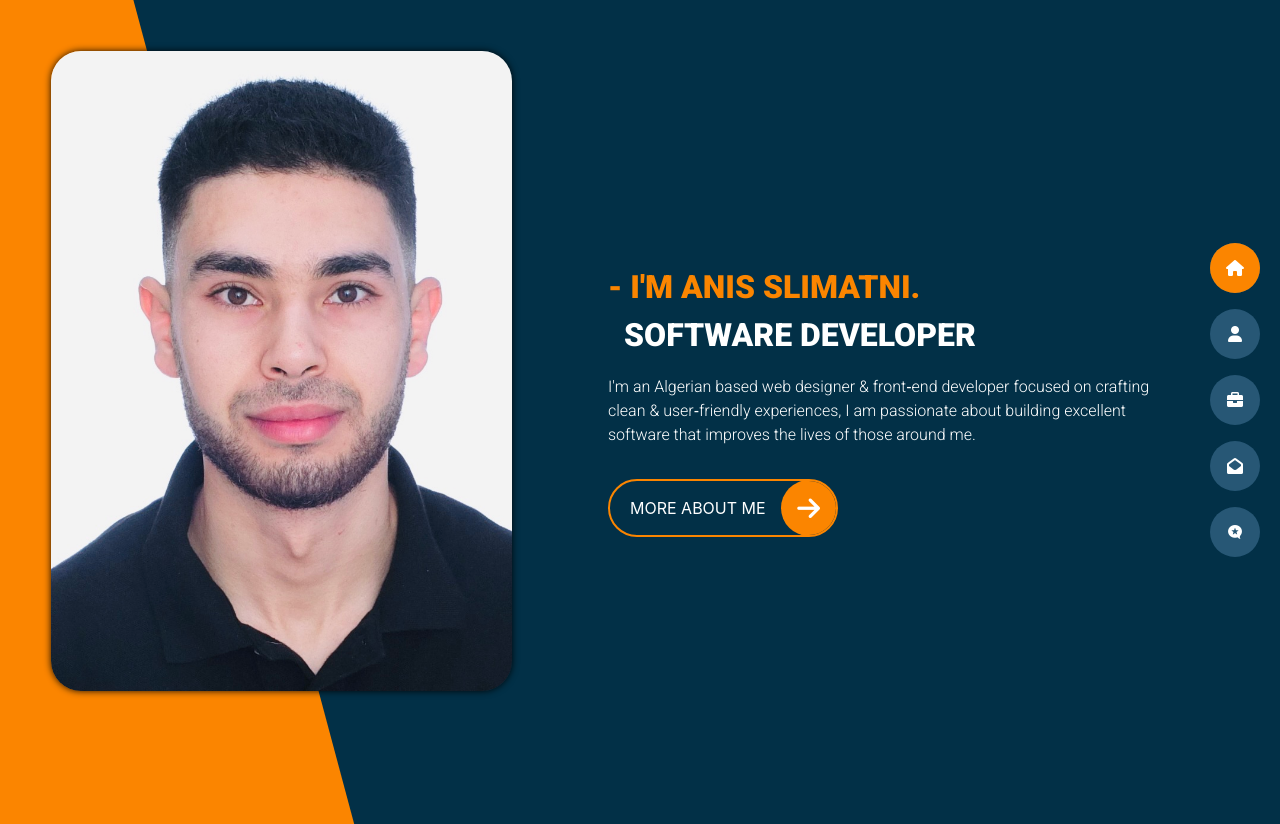
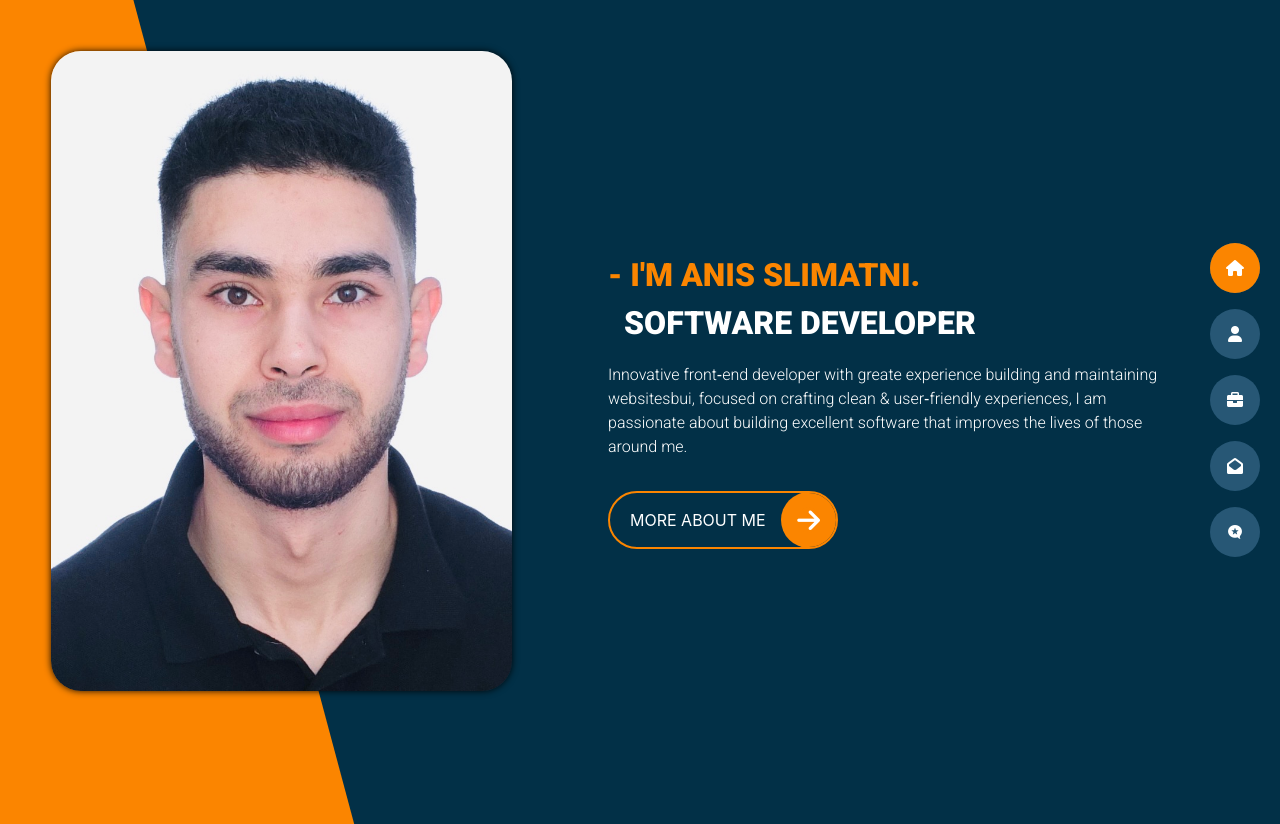
Before and after one commit to Anisky/Portfolio, a React (Create React App) app: page / in a window 1280 px wide. Built offline with nearby package versions, Linux system fonts and the light colour scheme.

Commit message:
commit on master

```diff
--- a/src/pages/home/Home.js
+++ b/src/pages/home/Home.js
@@ -27,7 +27,7 @@ const Home = () => {
                         </span>
                     </h1>
                     <p className="bio-text">
-                    I'm an Algerian based web designer & front‑end developer focused on crafting clean & user‑friendly experiences, I am passionate about building excellent software that improves the lives of those around me.
+                    Innovative front‑end developer with greate experience building and maintaining websitesbui, focused on crafting clean & user‑friendly experiences, I am passionate about building excellent software that improves the lives of those around me.
                     </p>
                     <Link to='/about' ><SpecialBtn content={"more about me"} iconClass={'fas fa-arrow-right'} /></Link>
 
```
